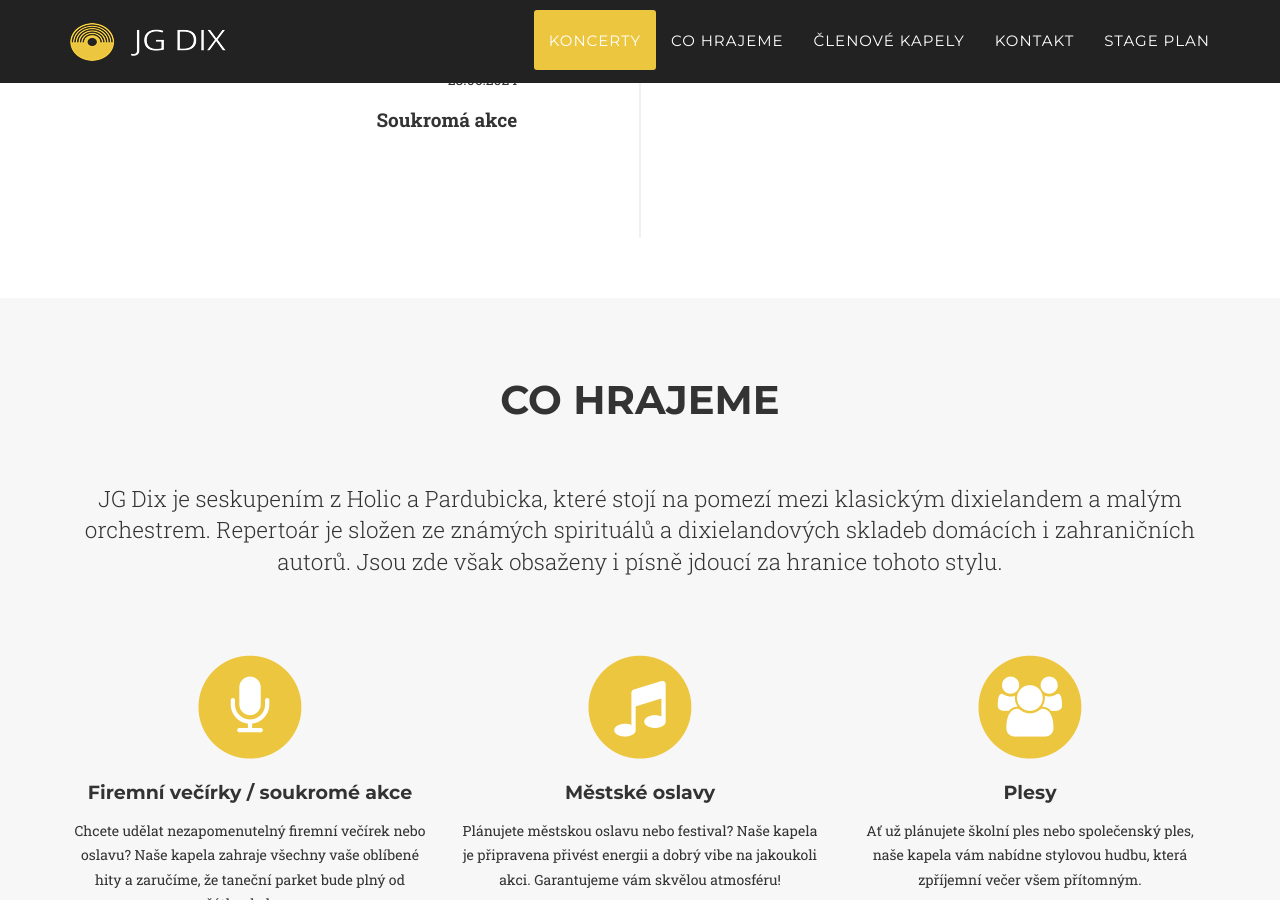
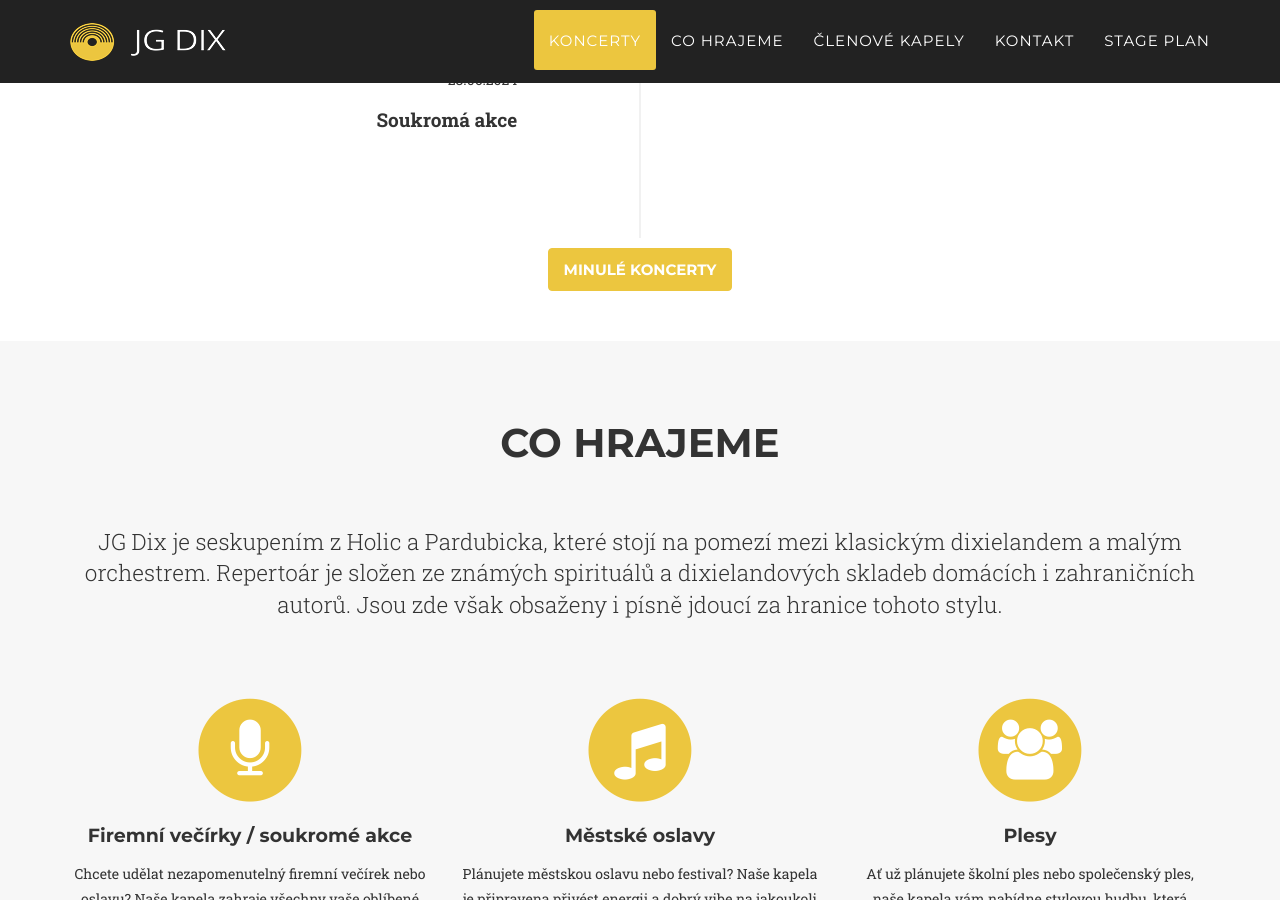
Before and after one commit to skalahonza/jgdix, a Jekyll site: the page built from index.html, in a window 1280 px wide and 900 px high, scrolled down 807 px. Built offline with Jekyll 4.4.1, drawn with Linux system fonts in a browser that asks for light colours; some web fonts are replaced.

Commit message:
Add collapsable section with past concerts

```diff
--- a/_includes/concerts.html
+++ b/_includes/concerts.html
@@ -53,6 +53,50 @@
                     {% endfor %}
                     {% endif %}
                 </ul>
+
+                <div class="text-center">
+                    <button class="btn btn-primary" type="button" data-toggle="collapse" data-target="#concertsCollapse"
+                        aria-expanded="false" aria-controls="concertsCollapse">
+                        Minulé koncerty
+                    </button>
+                </div>
+
+                <div class="collapse" id="concertsCollapse">
+                    <ul class="timeline">
+                        {% assign sorted_concerts = site.concerts | sort: 'date' | reverse %}
+                        {% assign filtered_concerts = sorted_concerts | upcoming_concerts %}
+
+                        {% for concert in filtered_concerts %}
+                        {% assign mod_result = forloop.index | modulo: 2 %}
+                        {% if mod_result == 0 %}
+                        <li class="timeline-inverted">
+                            {% else %}
+                        <li>
+                            {% endif %}
+                            <div class="timeline-panel">
+                                <div class="timeline-heading">
+                                    <div class="concert-details">
+                                        <p class="concert-date">
+                                            {{ concert.date | date: "%d.%m.%Y" }}
+                                            {% if concert.time and concert.time != "" %}
+                                            | {{ concert.time }}
+                                            {% endif %}
+                                        </p>
+                                        <p class="concert-title">{{ concert.title }}</p>
+                                    </div>
+                                </div>
+                                <div class="timeline-body">
+                                    <p class="text-muted">{{ concert.venue }}</p>
+                                </div>
+                                {% if concert.link and concert.link != "" %}
+                                <a href="{{ concert.link }}" target="_blank" class="btn btn-primary btn-xs">Více
+                                    informací</a>
+                                {% endif %}
+                            </div>
+                        </li>
+                        {% endfor %}
+                    </ul>
+                </div>
             </div>
         </div>
     </div>
--- a/_plugins/upcoming_concerts.rb
+++ b/_plugins/upcoming_concerts.rb
@@ -5,6 +5,14 @@
       input.select { |concert| Date.parse(concert['date'].to_s) >= current_date }
     end
   end
+
+  module PastConcertsFilter
+    def past_concerts(input)
+      current_date = Date.today
+      input.select { |concert| Date.parse(concert['date'].to_s) < current_date }
+    end
+  end
 end
 
 Liquid::Template.register_filter(Jekyll::UpcomingConcertsFilter)
+Liquid::Template.register_filter(Jekyll::PastConcertsFilter)
```
